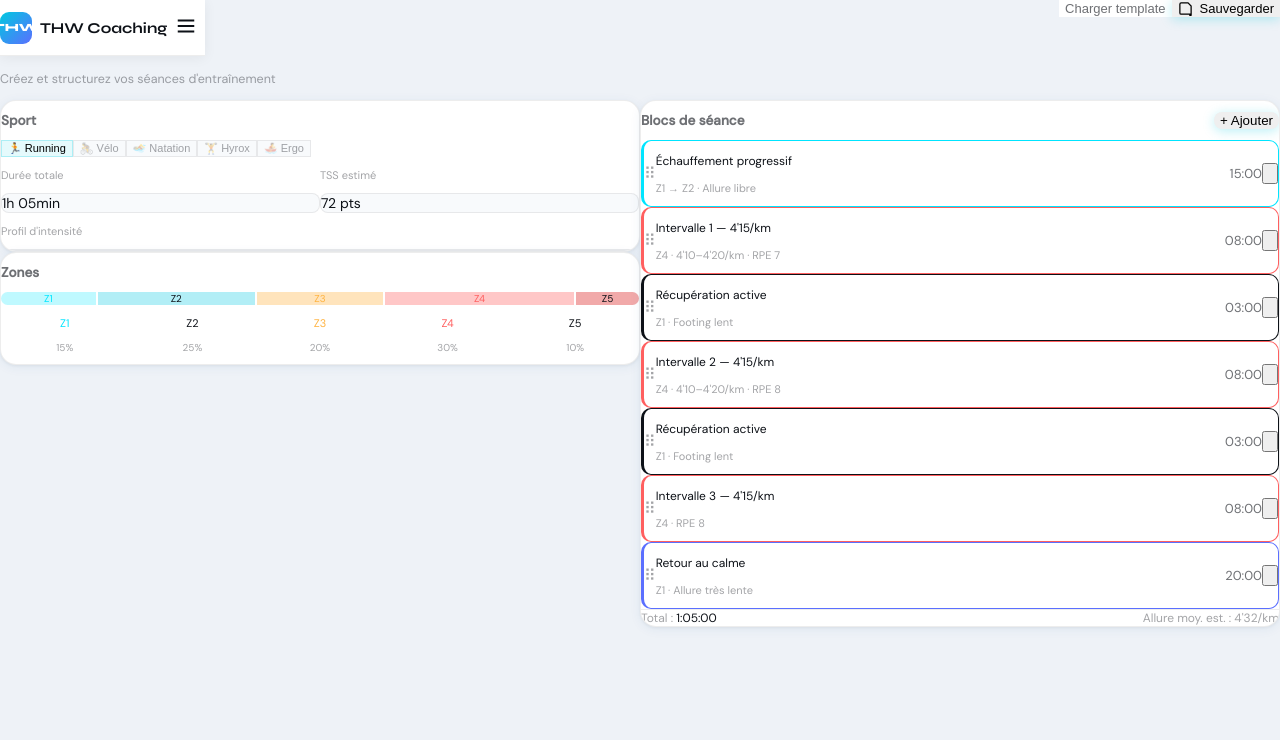
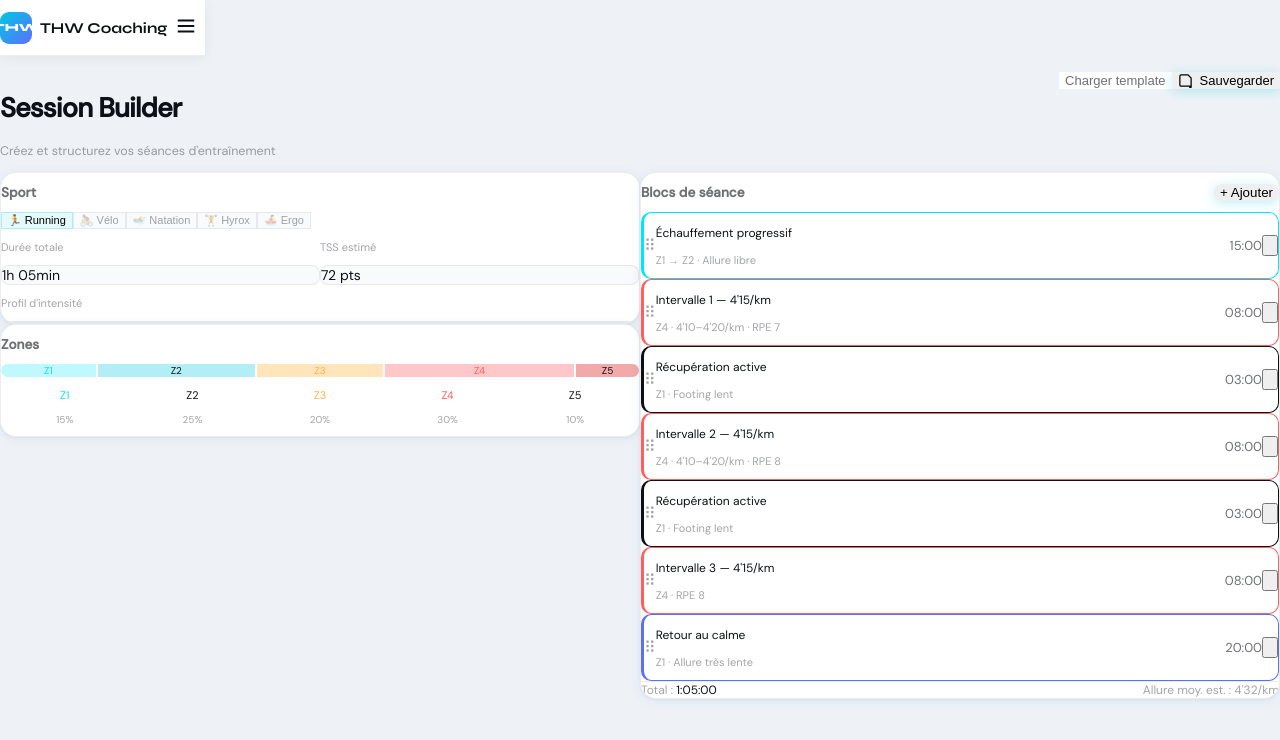
Before and after one commit to alexandreet92-lang/thw-appli, a Next.js app: page /sessions in a window 1280 px wide. Shown: the top 740 px of the page. Built offline with nearby package versions, Linux system fonts and the light colour scheme.

Commit message:
Update page.tsx

```diff
--- a/src/app/sessions/page.tsx
+++ b/src/app/sessions/page.tsx
@@ -59,7 +59,7 @@ export default function SessionsPage() {
   }
 
   return (
-    <div className="p-8">
+<div className="p-4 md:p-8 pt-[72px] md:pt-8">
 
       {/* Header */}
       <div className="flex items-start justify-between mb-7">
```
